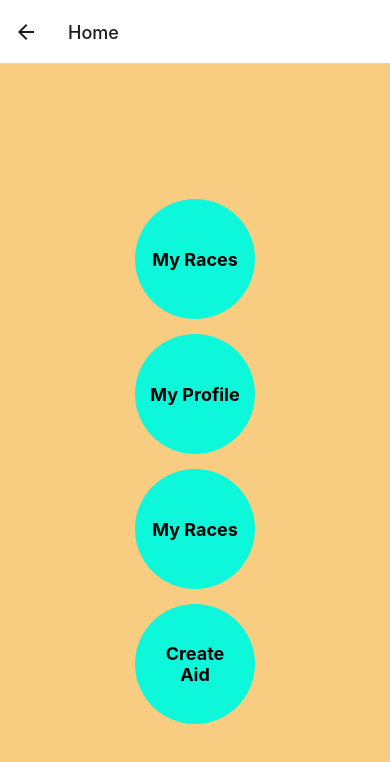
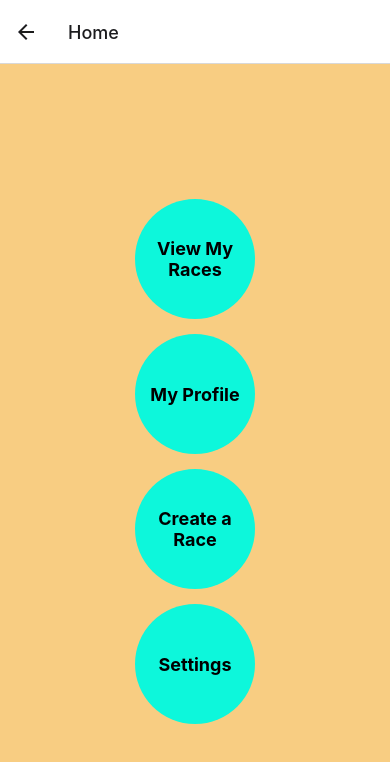
Before and after one commit to GreenField-Org/ultracrewmobile, a React Native app: screen /Home in a window 390 px wide. Shown: the top 762 px of the page. Built offline with nearby package versions, Linux system fonts and the light colour scheme.

Commit message:
updating buttons to reflect ticket

```diff
--- a/Views/Home.js
+++ b/Views/Home.js
@@ -14,7 +14,7 @@ export default function Home({ navigation }) {
               color= 'black'
               style={styles.button}
               onPress={() => navigation.navigate('MyRaces')}>
-              <Text style={styles.text}>My Races</Text>
+              <Text style={styles.text}>View My Races</Text>
             </Pressable>
 
           <Pressable
@@ -25,18 +25,18 @@ export default function Home({ navigation }) {
           </Pressable>
 
         <Pressable
-        title="My Races"
+        title="View My Races"
         style={styles.button}
         onPress={() => navigation.navigate('Race')}>
-          <Text style={styles.text}>My Races</Text>
+          <Text style={styles.text}>Create a Race</Text>
         </Pressable>
 
       <Pressable
       title="Create Aid"
       style={styles.button}
       backgroundColor= 'blue'
-      onPress={() => navigation.navigate('AidStation')}>
-        <Text style={styles.text}>Create Aid</Text>
+      onPress={() => navigation.navigate()}>
+        <Text style={styles.text}>Settings</Text>
       </Pressable>
 
         </View>
```
